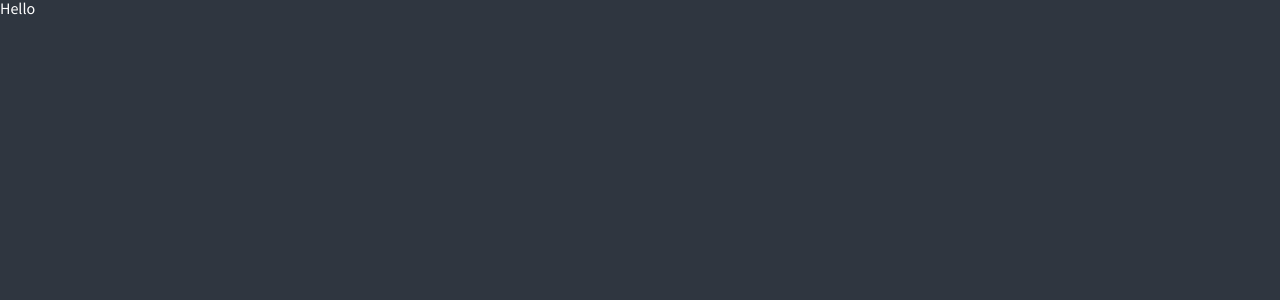
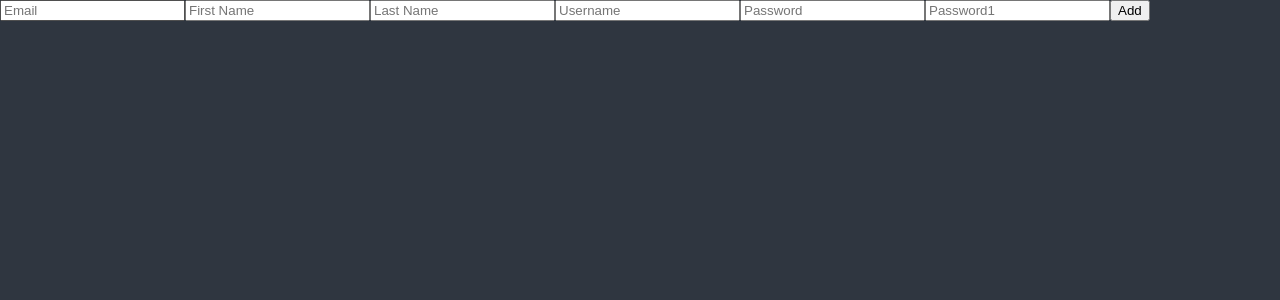
Before and after one commit to junseokoh-hub/react-todo-practice, a React (Create React App) app: page / in a window 1280 px wide. Shown: the top 300 px of the page. Built offline with nearby package versions, Linux system fonts and the light colour scheme.

Commit message:
start using react-hook-form/ register fn & watch fn

```diff
--- a/package.json
+++ b/package.json
@@ -13,6 +13,7 @@
     "@types/styled-components": "^5.1.25",
     "react": "^18.2.0",
     "react-dom": "^18.2.0",
+    "react-hook-form": "^7.33.1",
     "react-scripts": "5.0.1",
     "recoil": "^0.7.4",
     "styled-components": "^5.3.5",
--- a/src/App.tsx
+++ b/src/App.tsx
@@ -1,11 +1,11 @@
 import GlobalStyle from "./GlobalStyle";
+import ToDoList from "./ToDoList";
 
 function App() {
   return (
     <>
       <GlobalStyle />
-
-      <div>Hello</div>
+      <ToDoList />
     </>
   );
 }
--- /dev/null
+++ b/src/ToDoList.tsx
@@ -0,0 +1,58 @@
+import { log } from "console";
+import React, { useState } from "react";
+import { useForm } from "react-hook-form";
+// function ToDoList() {
+//   const [toDo, setToDo] = useState("");
+//   const [toDoError, setToDoError] = useState("");
+
+//   const onChange = (event: React.FormEvent<HTMLInputElement>) => {
+//     const {
+//       currentTarget: { value },
+//     } = event;
+//     setToDoError("");
+//     setToDo(value);
+//   };
+
+//   const onSubmit = (event: React.FormEvent<HTMLFormElement>) => {
+//     event.preventDefault();
+//     if (toDo.length < 10) {
+//       return setToDoError("To do should be longer");
+//     }
+//     console.log("submit");
+//   };
+
+//   return (
+//     <div>
+//       <form onSubmit={onSubmit}>
+//         <input onChange={onChange} value={toDo} placeholder="write a to do" />
+//         <button>Add</button>
+//         {toDoError !== "" ? toDoError : null}
+//       </form>
+//     </div>
+//   );
+// }
+
+function ToDoList() {
+  // console.log(useForm());
+  // onChange is handled with register function in useForm
+  const { register, watch } = useForm();
+  // register : returns object containing onChange event
+  // spread object of register fn as props of input
+  // watch : literally watch inputs
+  console.log(watch());
+  return (
+    <div>
+      <form>
+        <input {...register("email")} placeholder="Email" />
+        <input {...register("firstName")} placeholder="First Name" />
+        <input {...register("lastName")} placeholder="Last Name" />
+        <input {...register("username")} placeholder="Username" />
+        <input {...register("password")} placeholder="Password" />
+        <input {...register("password1")} placeholder="Password1" />
+        <button>Add</button>
+      </form>
+    </div>
+  );
+}
+
+export default ToDoList;
```
Also changed, not shown: 1 other file (tests, documents, lock files or other folders).
